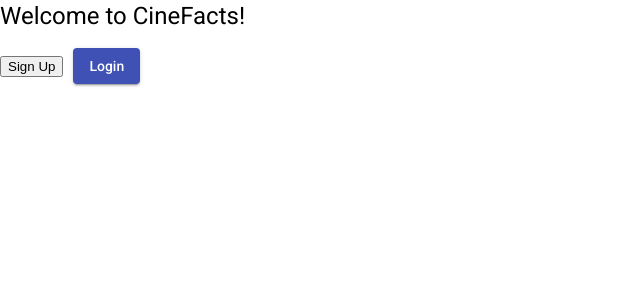
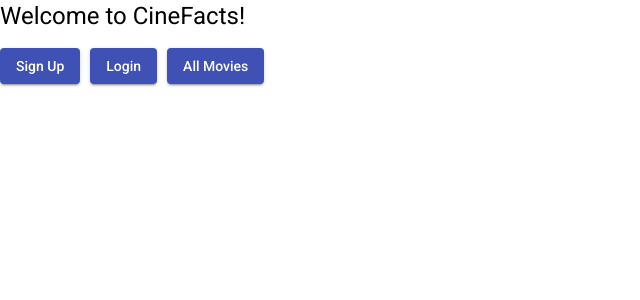
Before and after one commit to tread06/cinefacts-angular-client, an Angular app: page / in a window 1280 px wide. Shown: the top 300 px of the page, without its empty margins (0-640 px from the left). Built offline with nearby package versions, Linux system fonts and the light colour scheme.

Commit message:
Added movie card. Updated app.component.html.
Added movie card.
Updated app.component.html.
Added Injectable decorators to movie and documentation services.

```diff
--- a/src/app/app.component.html
+++ b/src/app/app.component.html
@@ -3,7 +3,7 @@
     Welcome to CineFacts!
   </h1>
   <button
-    Mat-raised-button
+    mat-raised-button
     (click)="openUserRegistrationDialog()"
     style="margin-right: 10px;"
     color="primary"
@@ -13,8 +13,18 @@
   <button
     mat-raised-button
     (click)="openUserLoginDialog()"
+    style="margin-right: 10px;"
     color="primary"
   >
     Login
   </button>
+
+  <button
+    mat-raised-button
+    color="primary"
+    (click)="openMoviesDialog()"
+    style="margin-right: 10px;"
+  >
+    All Movies
+  </button>
 </div>
--- a/src/app/app.component.ts
+++ b/src/app/app.component.ts
@@ -3,6 +3,7 @@ import { Component } from '@angular/core';
 import { UserRegistrationFormComponent } from './user-registration-form/user-registration-form.component';
 import { UserLoginFormComponent } from './user-login-form/user-login-form.component';
 import { MatDialog } from '@angular/material/dialog';
+import { MovieCardComponent } from './movie-card/movie-card.component';
 
 @Component({
   selector: 'app-root',
@@ -26,6 +27,12 @@ export class AppComponent {
     this.dialog.open(UserLoginFormComponent, {
       // Assigning the dialog a width
       width: '280px'
-      });
-    }
+    });
+  }
+
+  openMoviesDialog(): void {
+    this.dialog.open(MovieCardComponent, {
+      width: '500px'
+    });
+  }
 }
--- a/src/app/app.module.ts
+++ b/src/app/app.module.ts
@@ -16,12 +16,14 @@ import { FormsModule } from '@angular/forms';
 
 import { UserRegistrationFormComponent } from './user-registration-form/user-registration-form.component';
 import { UserLoginFormComponent } from './user-login-form/user-login-form.component';
+import { MovieCardComponent } from './movie-card/movie-card.component';
 
 @NgModule({
   declarations: [
     AppComponent,
     UserRegistrationFormComponent,
-    UserLoginFormComponent
+    UserLoginFormComponent,
+    MovieCardComponent
   ],
   imports: [
     HttpClientModule,
--- a/src/app/fetch-api-data.service.ts
+++ b/src/app/fetch-api-data.service.ts
@@ -8,22 +8,14 @@ const apiUrl = 'https://cinefacts-api.herokuapp.com/';
 @Injectable({
   providedIn: 'root'
 })
-
-
-//to do: seperate the services
-
 export class UserService {
 
   constructor(private http: HttpClient) {}
-
   // User Endpoints
-
   // register user
   public userRegistration(userDetails: any): Observable<any> {
-
     console.log("Attempt to register user:");
     console.log(userDetails);
-
     return this.http.post(apiUrl + 'users', userDetails)
     .pipe(
       catchError(this.handleError)
@@ -32,9 +24,7 @@ export class UserService {
 
   // login user
   public userLogin(username: string, password: string): Observable<any> {
-
     console.log("Attempt to log in user:" + username);
-
     return this.http.post(apiUrl + 'login', {Username: username, Password: password})
     .pipe(
       map(this.extractResponseData),
@@ -145,6 +135,9 @@ export class UserService {
   }
 }
 
+@Injectable({
+  providedIn: 'root'
+})
 export class MovieService {
 
   constructor(private http: HttpClient) {}
@@ -152,6 +145,8 @@ export class MovieService {
   // Movie Endpoints
   // get all movies
   public getAllMovies(): Observable<any> {
+
+    console.log("Getting all movies");
     const token = localStorage.getItem('token');
     return this.http.get(apiUrl + 'movies', {
       headers: new HttpHeaders({
@@ -200,6 +195,9 @@ export class MovieService {
   }
 }
 
+@Injectable({
+  providedIn: 'root'
+})
 export class DocumentationService {
 
   constructor(private http: HttpClient) {}
--- /dev/null
+++ b/src/app/movie-card/movie-card.component.html
@@ -0,0 +1,6 @@
+<mat-card *ngFor="let movie of movies; let i=index;">
+  <mat-dialog-content>
+      <mat-card-title>{{movie.Title}}</mat-card-title>
+      <mat-card-subtitle><img src={{movie.ImageURL}}/></mat-card-subtitle>
+  </mat-dialog-content>
+</mat-card>
--- /dev/null
+++ b/src/app/movie-card/movie-card.component.ts
@@ -0,0 +1,26 @@
+import { Component, OnInit } from '@angular/core';
+import { MovieService } from '../fetch-api-data.service';
+
+@Component({
+  selector: 'app-movie-card',
+  templateUrl: './movie-card.component.html',
+  styleUrls: ['./movie-card.component.css']
+})
+export class MovieCardComponent {
+
+  movies: any[] = [];
+  constructor(public movieService: MovieService) { }
+
+ngOnInit(): void {
+  this.getMovies();
+}
+
+getMovies(): void {
+  console.log("Try get movies");
+  this.movieService.getAllMovies().subscribe((resp: any) => {
+      this.movies = resp;
+      console.log(this.movies);
+      return this.movies;
+    });
+  }
+}
```
Also changed, not shown: src/app/movie-card/movie-card.component.css (added), 1 other file (tests, documents, lock files or other folders).
